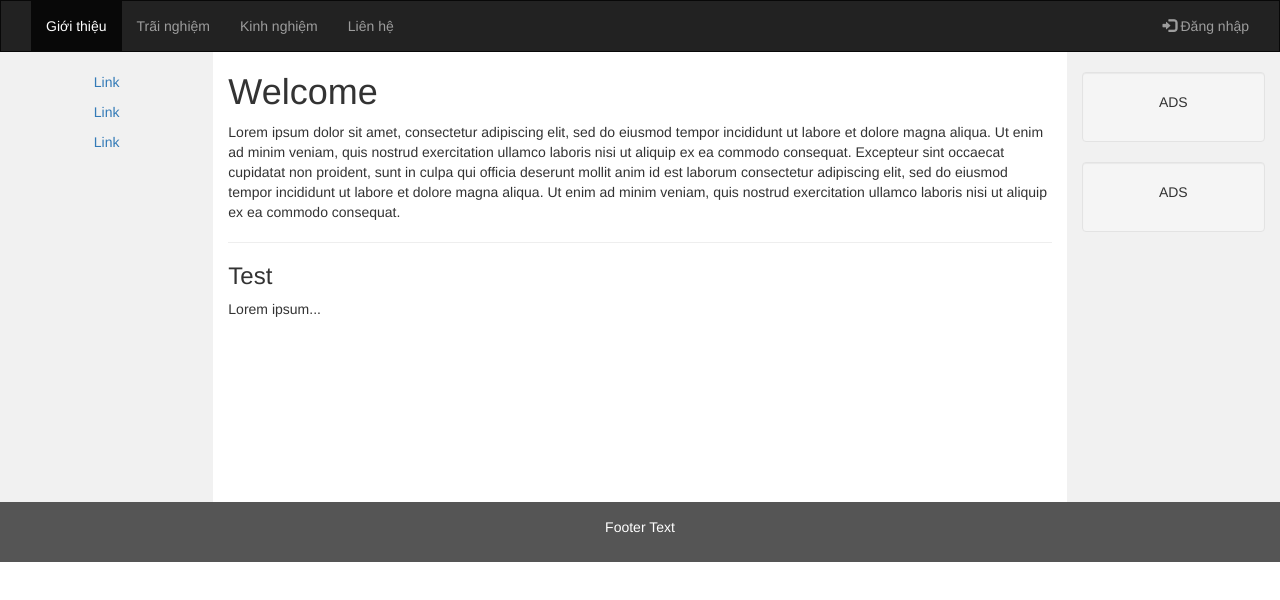
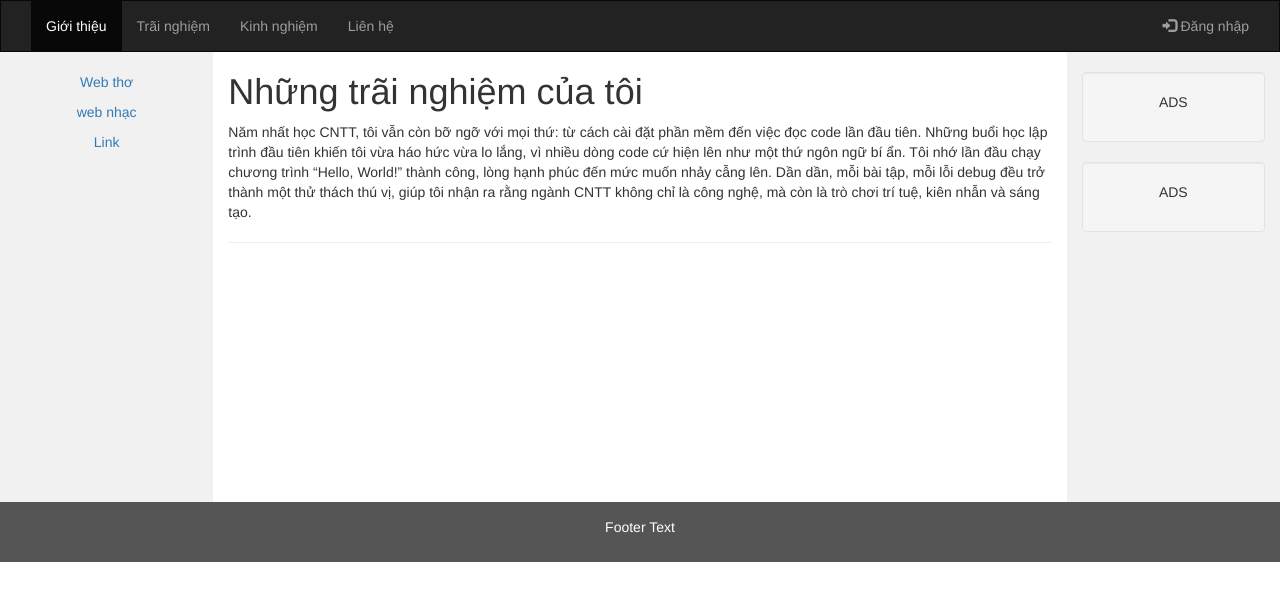
Before and after one commit to lhtc9/thietkeweb, a plain HTML site: page trainghiem.html in a window 1280 px wide. Drawn offline with nearby package versions, Linux system fonts and the light colour scheme.

Commit message:
Update trainghiem.html

```diff
--- a/trainghiem.html
+++ b/trainghiem.html
@@ -62,16 +62,14 @@
 <div class="container-fluid text-center">
   <div class="row content">
     <div class="col-sm-2 sidenav">
-      <p><a href="#">Link</a></p>
-      <p><a href="#">Link</a></p>
+      <p><a href="#">Web thơ</a></p>
+      <p><a href="#">web nhạc</a></p>
       <p><a href="#">Link</a></p>
     </div>
     <div class="col-sm-8 text-left">
-      <h1>Welcome</h1>
-      <p>Lorem ipsum dolor sit amet, consectetur adipiscing elit, sed do eiusmod tempor incididunt ut labore et dolore magna aliqua. Ut enim ad minim veniam, quis nostrud exercitation ullamco laboris nisi ut aliquip ex ea commodo consequat. Excepteur sint occaecat cupidatat non proident, sunt in culpa qui officia deserunt mollit anim id est laborum consectetur adipiscing elit, sed do eiusmod tempor incididunt ut labore et dolore magna aliqua. Ut enim ad minim veniam, quis nostrud exercitation ullamco laboris nisi ut aliquip ex ea commodo consequat.</p>
+      <h1>Những trãi nghiệm của tôi</h1>
+      <p>Năm nhất học CNTT, tôi vẫn còn bỡ ngỡ với mọi thứ: từ cách cài đặt phần mềm đến việc đọc code lần đầu tiên. Những buổi học lập trình đầu tiên khiến tôi vừa háo hức vừa lo lắng, vì nhiều dòng code cứ hiện lên như một thứ ngôn ngữ bí ẩn. Tôi nhớ lần đầu chạy chương trình “Hello, World!” thành công, lòng hạnh phúc đến mức muốn nhảy cẫng lên. Dần dần, mỗi bài tập, mỗi lỗi debug đều trở thành một thử thách thú vị, giúp tôi nhận ra rằng ngành CNTT không chỉ là công nghệ, mà còn là trò chơi trí tuệ, kiên nhẫn và sáng tạo.</p>
       <hr>
-      <h3>Test</h3>
-      <p>Lorem ipsum...</p>
     </div>
     <div class="col-sm-2 sidenav">
       <div class="well">
```
